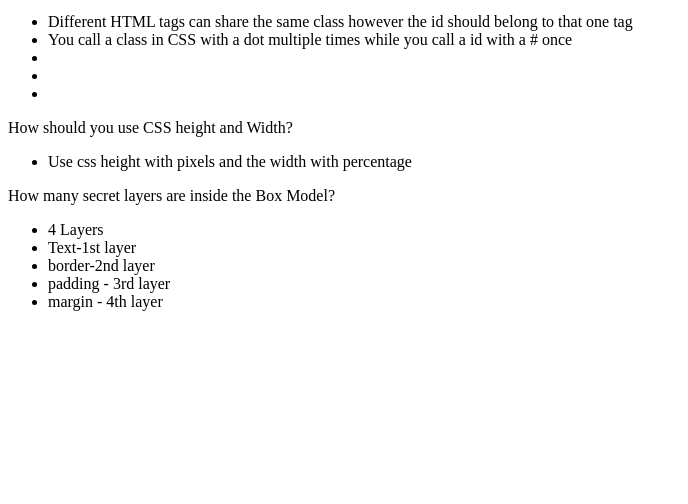
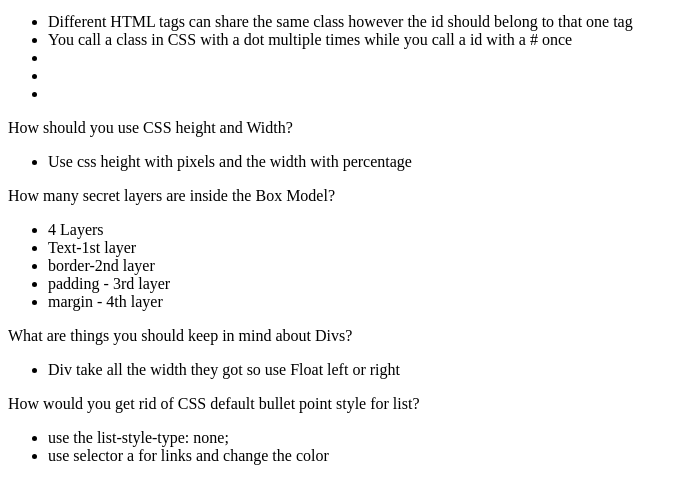
Before and after one commit to camorris/sass, a plain HTML site: page index.html in a window 1280 px wide. Shown: the part 146-650 px from the top of the page, without its empty margins (0-688 px from the left). Drawn offline with Linux system fonts and the light colour scheme.

Commit message:
Update -created more content

```diff
--- a/index.html
+++ b/index.html
@@ -34,6 +34,17 @@
       <li>padding - 3rd layer</li>
       <li>margin - 4th layer </li>
     </ul>
+
+    <p> What are things you should keep in mind about Divs?</p>
+    <ul>
+      <li>Div take all the width they got so use Float left or right</li>
+    </ul>
+
+    <p>How would you get rid of CSS default bullet point style for list?</p>
+     <ul>
+       <li> use the list-style-type: none;</li>
+       <li> use selector a for links and change the color </li>
+     </ul>
  </div>
 
 
```
